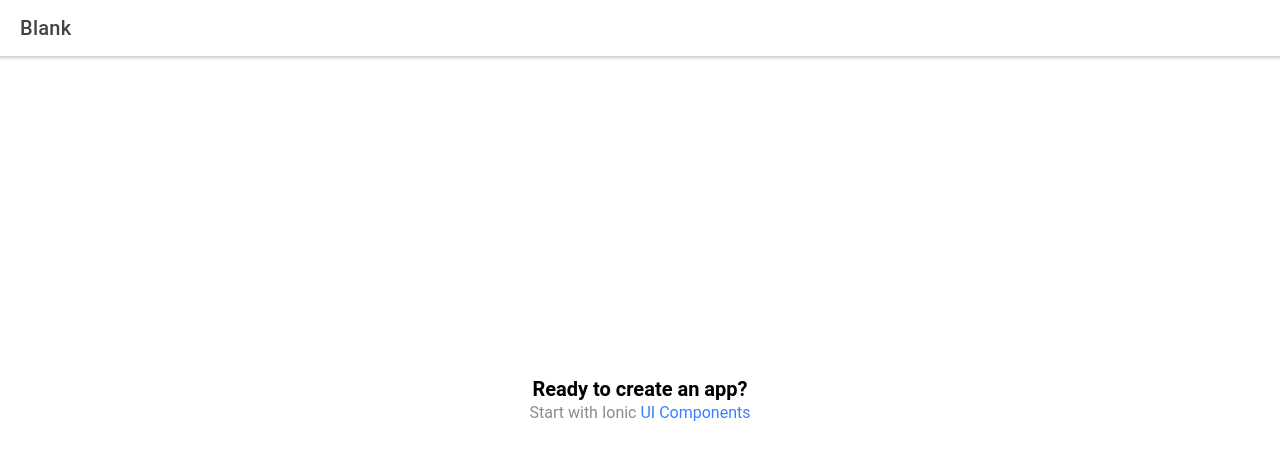
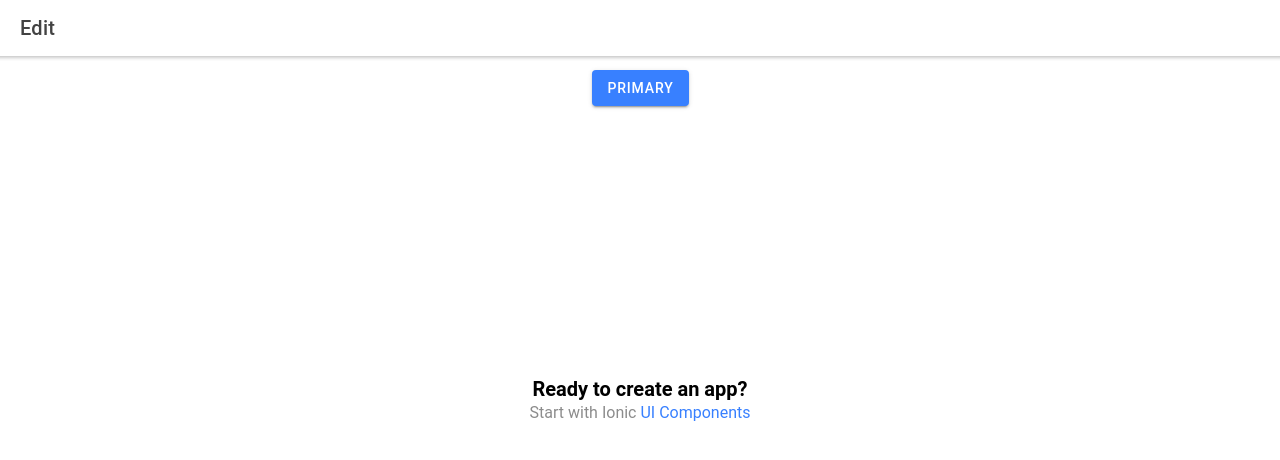
Before and after one commit to saas786/get_goals, a React (Create React App) app: page /home in a window 1280 px wide. Shown: the top 460 px of the page. Built offline with nearby package versions, Linux system fonts and the light colour scheme.

Commit message:
first push

```diff
--- a/src/pages/Home.tsx
+++ b/src/pages/Home.tsx
@@ -1,4 +1,4 @@
-import { IonContent, IonHeader, IonPage, IonTitle, IonToolbar } from '@ionic/react';
+import { IonContent, IonHeader, IonPage, IonTitle, IonToolbar, IonButton, IonIcon, IonGrid, IonRow, IonCol} from '@ionic/react';
 import ExploreContainer from '../components/ExploreContainer';
 import './Home.css';
 
@@ -7,15 +7,22 @@ const Home: React.FC = () => {
     <IonPage>
       <IonHeader>
         <IonToolbar>
-          <IonTitle>Blank</IonTitle>
+          <IonTitle>Edit{}</IonTitle>
         </IonToolbar>
       </IonHeader>
       <IonContent fullscreen>
-        <IonHeader collapse="condense">
+        <IonGrid>
+          <IonRow>
+            <IonCol class="ion-text-center">
+            <IonButton color="primary" >Primary</IonButton>
+            </IonCol>
+          </IonRow>
+        </IonGrid>
+        {/* <IonHeader collapse="condense">
           <IonToolbar>
             <IonTitle size="large">Blank</IonTitle>
           </IonToolbar>
-        </IonHeader>
+        </IonHeader> */}
         <ExploreContainer />
       </IonContent>
     </IonPage>
```
Also changed, not shown: package.json (+9 -10 lines).
